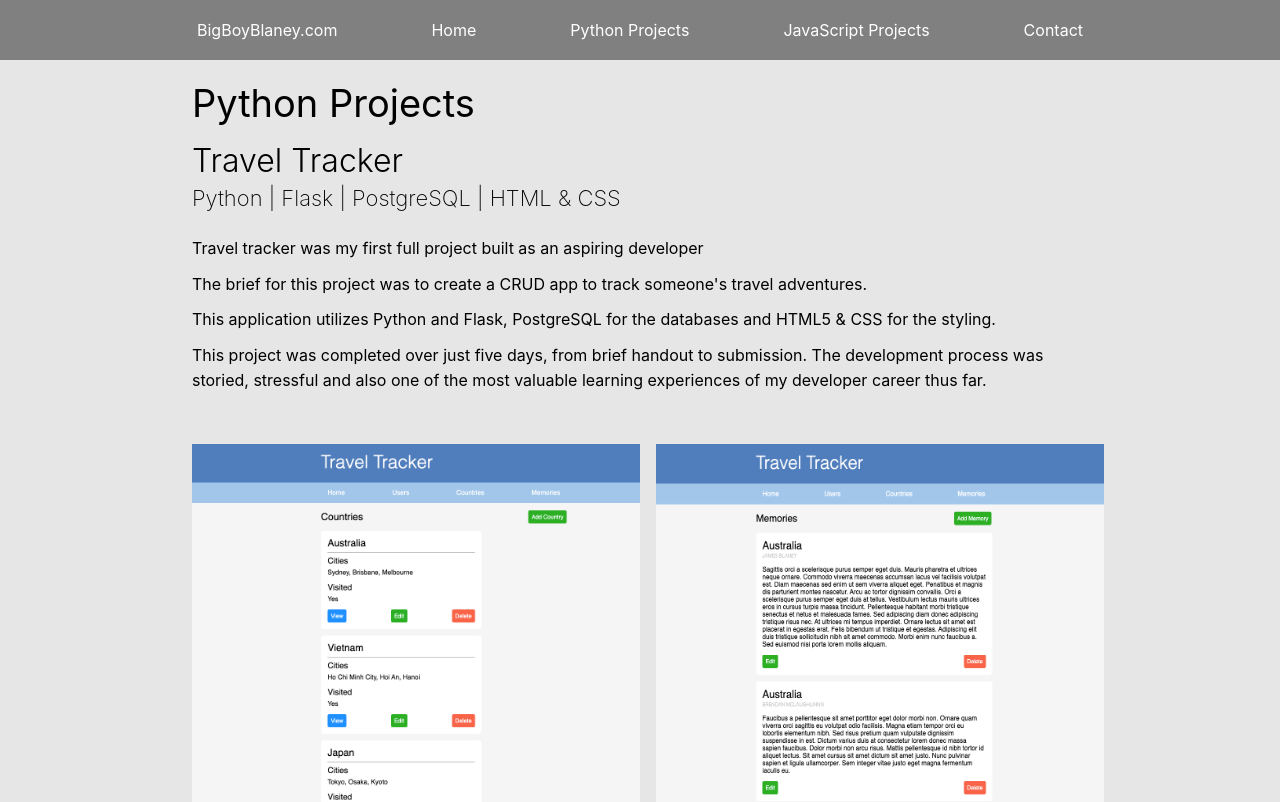
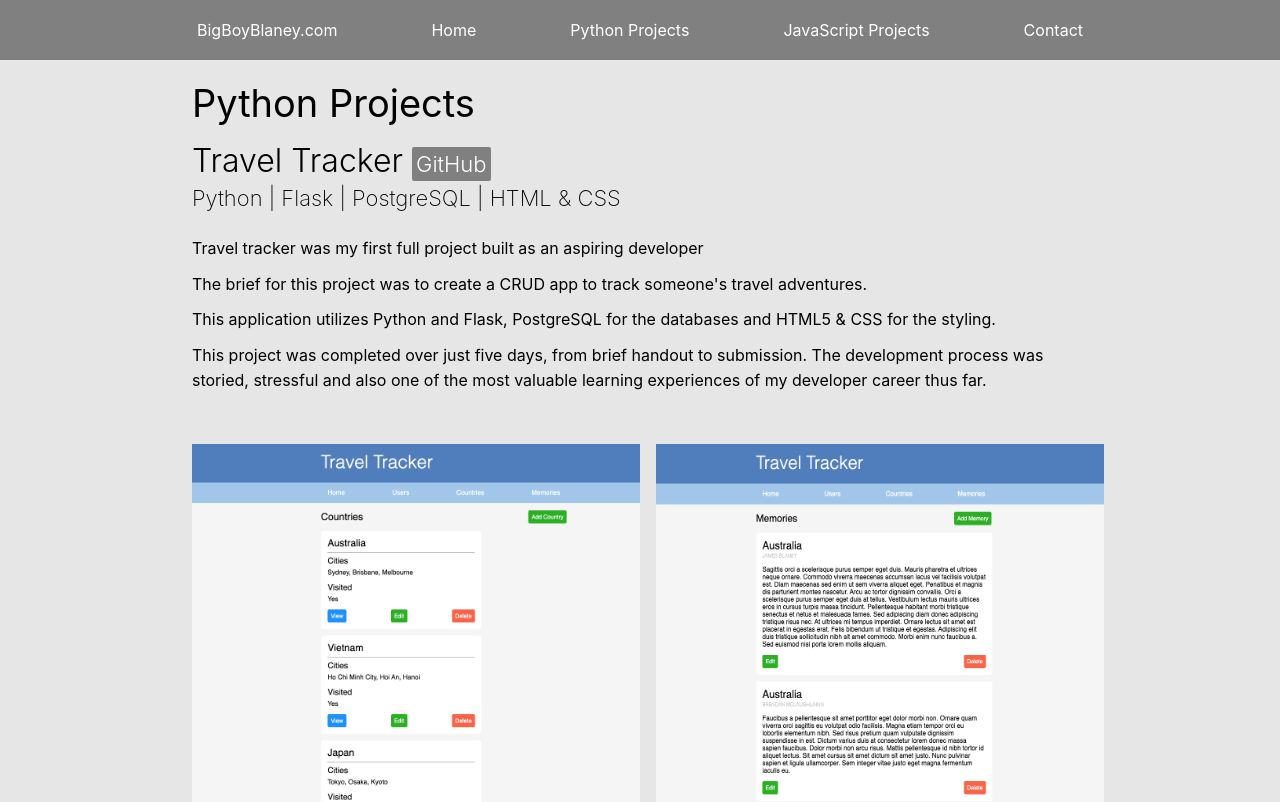
Before and after one commit to JBlaney93/jblaney-portfolio, a React (Create React App) app: page /jblaney-portfolio/python-projects in a window 1280 px wide. Shown: the top 802 px of the page. Built offline with nearby package versions, Linux system fonts and the light colour scheme.

Commit message:
tried to fix navigation routing, uploading to see if it works

```diff
--- a/package.json
+++ b/package.json
@@ -2,7 +2,7 @@
   "name": "jblaney-portfolio",
   "version": "0.1.0",
   "private": true,
-  "homepage": "https://JBlaney93.github.io/jblaney-portfolio",
+  "homepage": "https://JBlaney93.github.io/jblaney-portfolio/home",
   "dependencies": {
     "@testing-library/jest-dom": "^5.16.5",
     "@testing-library/react": "^13.4.0",
--- a/src/components/NavBar.js
+++ b/src/components/NavBar.js
@@ -10,7 +10,7 @@ const NavBar = () => {
                         <p className="nav-bar__links">BigBoyBlaney.com</p>
                     </li>
                     <li>
-                        <Link to="/" className="nav-bar__links">Home</Link>
+                        <Link to="/jblaney-portfolio/home" className="nav-bar__links">Home</Link>
                     </li>
                     <li>
                         <Link to="/jblaney-portfolio/python-projects" className="nav-bar__links">Python Projects</Link>
--- a/src/components/PythonProjects.js
+++ b/src/components/PythonProjects.js
@@ -31,7 +31,9 @@ const PythonProjects = () => {
     return (
         <div>
             <Header>Python Projects</Header>
-            <SubHeader>Travel Tracker</SubHeader>
+            <SubHeader>
+                Travel Tracker <a href="https://github.com/JBlaney93/travel_app_flask_solo_project" className="github-link">GitHub</a>
+            </SubHeader>
             <TertiaryHeader>Python | Flask | PostgreSQL | HTML & CSS</TertiaryHeader>
             <br></br>
             <Paragraph>Travel tracker was my first full project built as an aspiring developer</Paragraph>
--- a/src/containers/MainContainer.js
+++ b/src/containers/MainContainer.js
@@ -15,7 +15,7 @@ const MainContainer = () => {
                 <NavBar />
                 <div className="container">
                     <Routes>
-                        <Route path="/" element={ <Home /> }/>
+                        <Route path="/jblaney-portfolio/home" element={ <Home /> }/>
                         <Route path="/jblaney-portfolio/contact" element={ <Contact /> }/>
                         <Route path="/jblaney-portfolio/python-projects" element={ <PythonProjects /> }/>
                         <Route path="/jblaney-portfolio/javascript-projects" element={ <JavascriptProjects/> }/>
```
